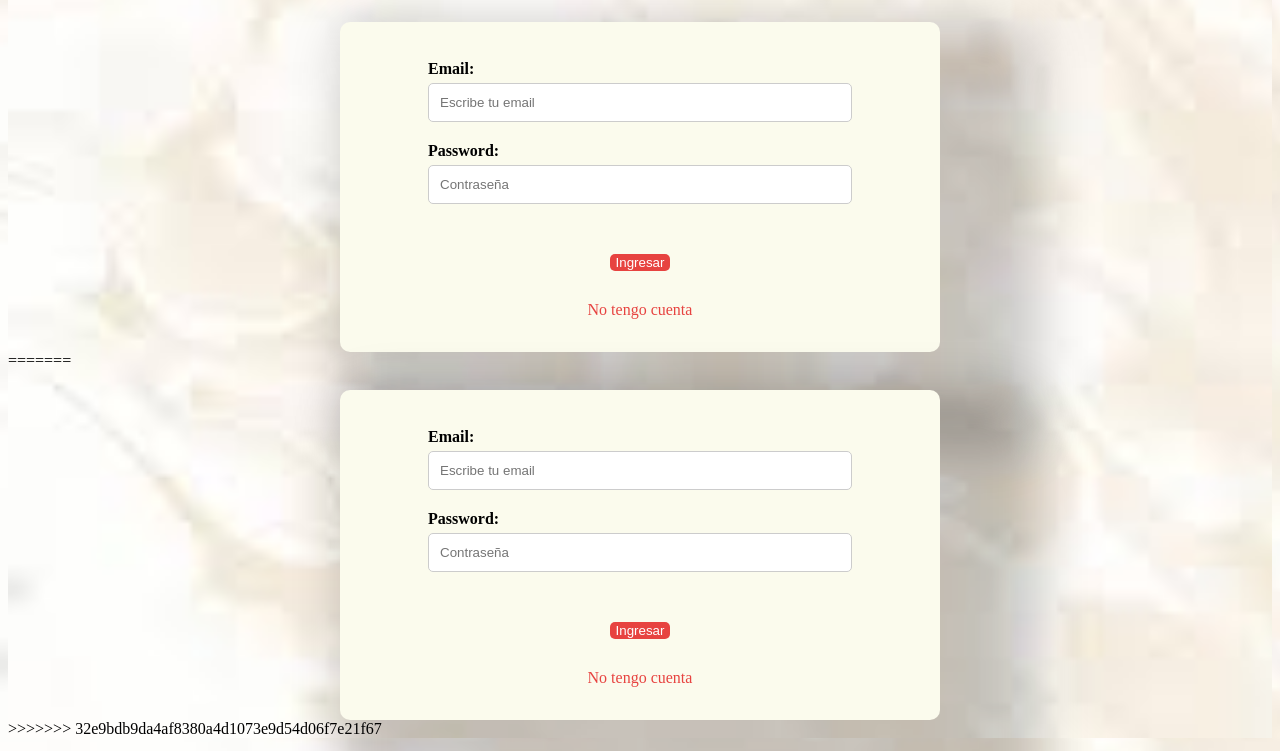
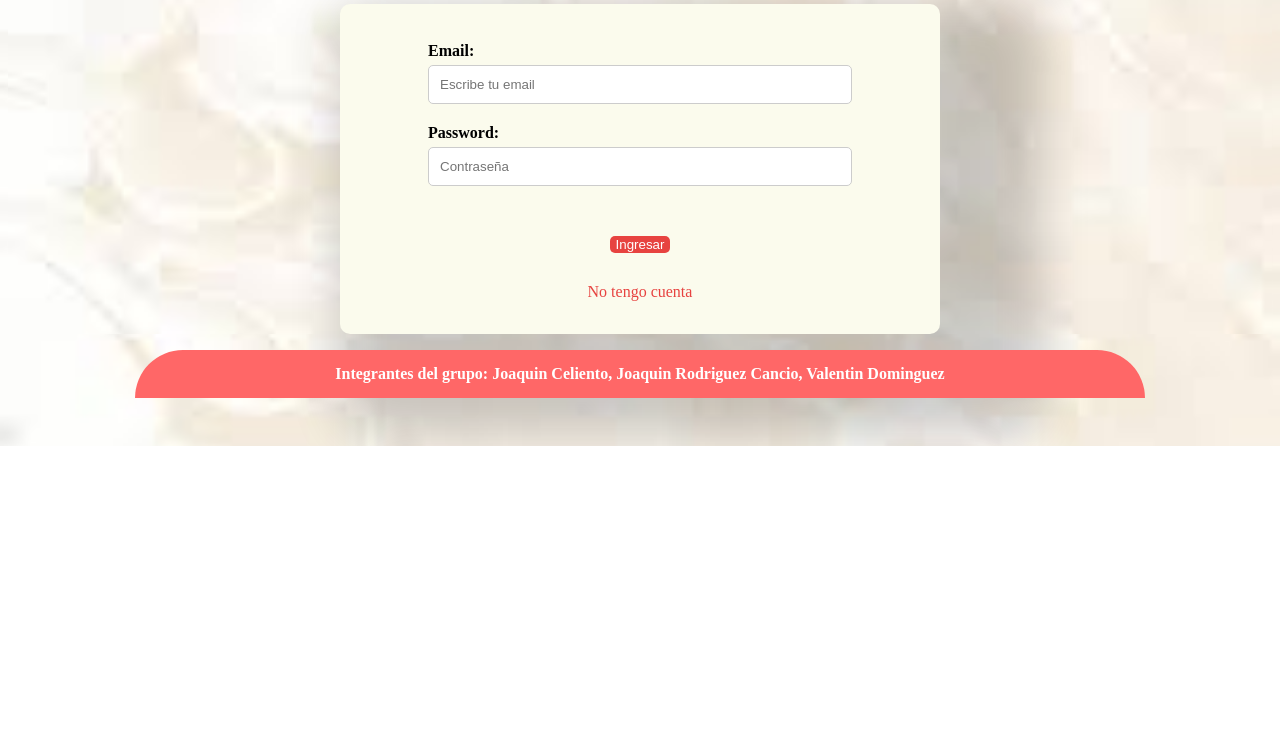
Before and after one commit to jrodriguezcancio/pro-1-grupo12-myapp, a plain HTML site: page login.html in a window 1280 px wide. Shown: the part 354-1105 px from the top of the page. After the commit the page ends 800 px from the top, so only its background shows below. Drawn offline with Linux system fonts and the light colour scheme.

Commit message:
css hecho de nuevo prolijo

```diff
--- a/login.html
+++ b/login.html
@@ -21,24 +21,6 @@
                 </article>
 
             </header>
-<<<<<<< HEAD
-            <div class="mucho">
-                <section class="log">
-                    <form class="formulario" action="./index.html" method="get" >
-                    <div>
-                        <label for="login" class="l">Email:</label >
-                        <input type="email" name="email1" id="emailID" placeholder="Escribe tu email" value=""  required>
-                    </div>
-                    <div>
-                        <label for="contraseña">Password:</label class="l">
-                        <input type="password" name="password1" id="contraseñaID" placeholder="Contraseña" value="" required>
-                    </div>
-                    <button type="submit" class="boton">Ingresar</button>
-                    <a href="./register.html" class="link">No tengo cuenta</a>
-                    </form>
-                </section>
-            </div>
-=======
         <div class="mucho">
             <section class="log">
                 <form class="formulario" action="./index.html" method="get" >
@@ -55,7 +37,6 @@
                 </form>
             </section>
         </div>
->>>>>>> 32e9bdb9da4af8380a4d1073e9d54d06f7e21f67
 
         </section>
 
```
